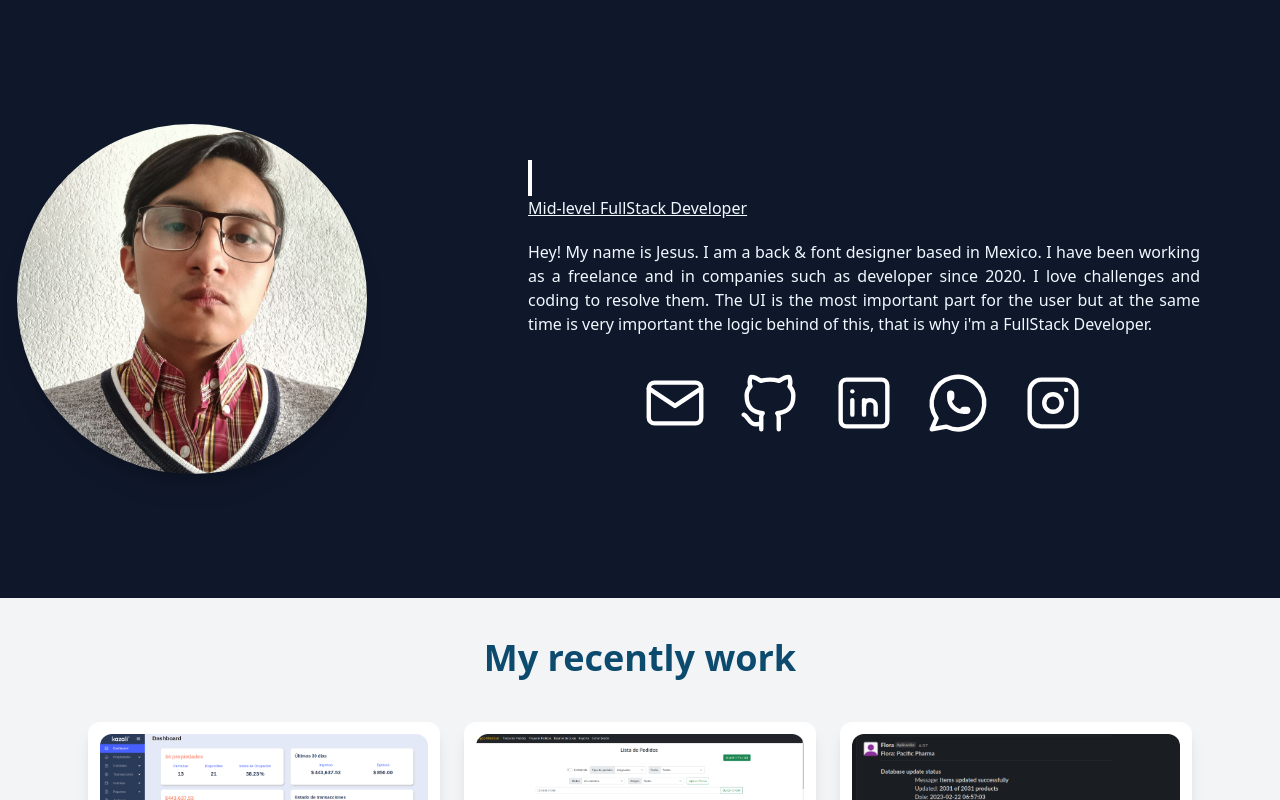
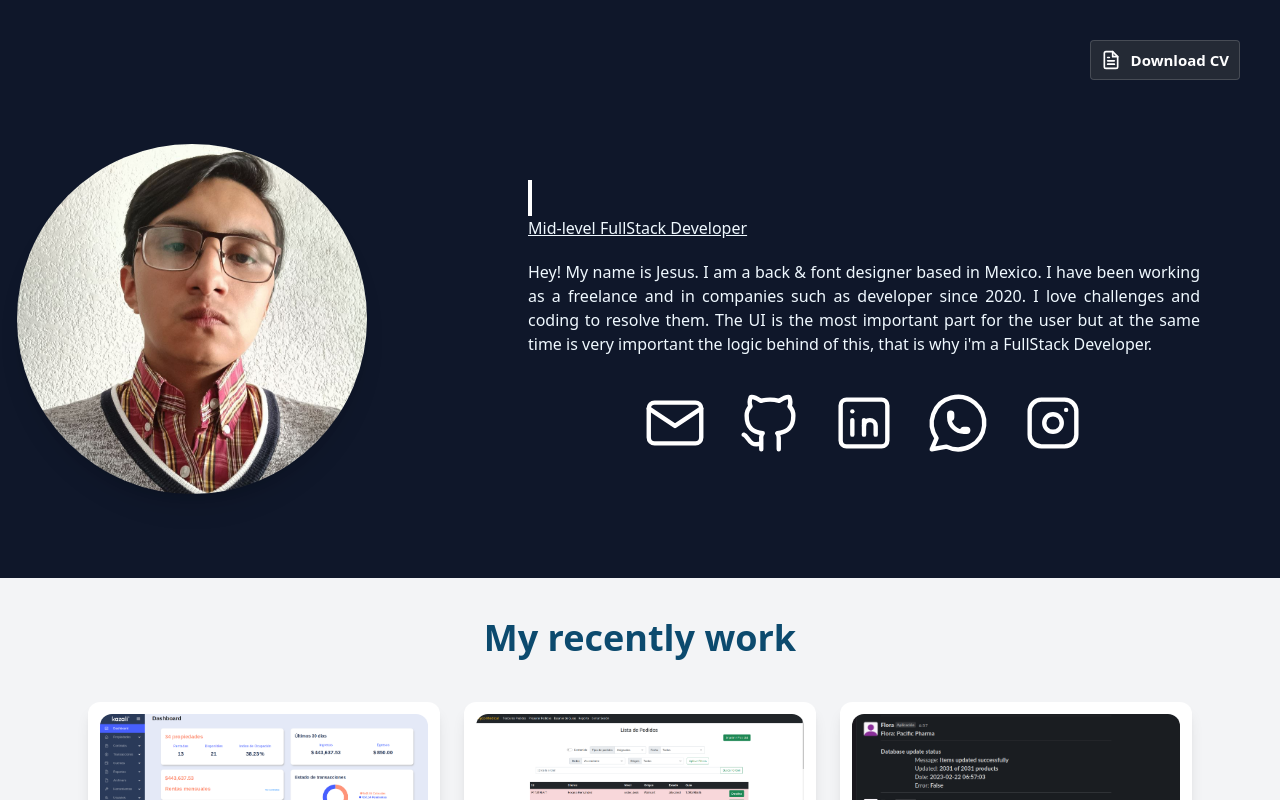
Before and after one commit to H4ckerman666/portfolio, a Vue app: page / in a window 1280 px wide. Shown: the top 800 px of the page. Built offline with nearby package versions, Linux system fonts and the light colour scheme; what tw-elements would draw is missing.

Commit message:
add download button

```diff
--- a/src/components/AboutMe.vue
+++ b/src/components/AboutMe.vue
@@ -1,8 +1,12 @@
 <script setup>
 import Social from "@/components/Social.vue";
+import DownloadButton from "./DownloadButton.vue";
 </script>
 <template>
-  <div class="lg:flex flex-row m-20 min-[1200px]:mx-auto">
+  <div class="mt-10 mb-10 lg:mb-5 mr-10 flex flex-column justify-end">
+    <DownloadButton />
+  </div>
+  <div class="lg:flex flex-row mx-20 mt-15 mb-10 min-[1200px]:mx-auto">
     <div
       class="w-full sm:mx-auto lg:m-0 md:w-2/5 flex justify-center items-center mb-10"
     >
--- /dev/null
+++ b/src/components/DownloadButton.vue
@@ -0,0 +1,115 @@
+<script setup>
+</script>
+<template>
+  <a  href="/cv/CV_2023.pdf" class="download-button" download>
+    <div class="docs">
+      <svg
+        class="css-i6dzq1"
+        stroke-linejoin="round"
+        stroke-linecap="round"
+        fill="none"
+        stroke-width="2"
+        stroke="currentColor"
+        height="20"
+        width="20"
+        viewBox="0 0 24 24"
+      >
+        <path
+          d="M14 2H6a2 2 0 0 0-2 2v16a2 2 0 0 0 2 2h12a2 2 0 0 0 2-2V8z"
+        ></path>
+        <polyline points="14 2 14 8 20 8"></polyline>
+        <line y2="13" x2="8" y1="13" x1="16"></line>
+        <line y2="17" x2="8" y1="17" x1="16"></line>
+        <polyline points="10 9 9 9 8 9"></polyline>
+      </svg>
+      Download CV
+    </div>
+    <div class="download">
+      <svg
+        class="css-i6dzq1"
+        stroke-linejoin="round"
+        stroke-linecap="round"
+        fill="none"
+        stroke-width="2"
+        stroke="currentColor"
+        height="24"
+        width="24"
+        viewBox="0 0 24 24"
+      >
+        <path d="M21 15v4a2 2 0 0 1-2 2H5a2 2 0 0 1-2-2v-4"></path>
+        <polyline points="7 10 12 15 17 10"></polyline>
+        <line y2="3" x2="12" y1="15" x1="12"></line>
+      </svg>
+    </div>
+  </a>
+</template>
+<style scoped>
+.download-button {
+  position: relative;
+  border-width: 0;
+  color: white;
+  font-size: 15px;
+  font-weight: 600;
+  border-radius: 4px;
+  z-index: 1;
+}
+
+.download-button .docs {
+  display: flex;
+  align-items: center;
+  justify-content: space-between;
+  gap: 10px;
+  min-height: 40px;
+  padding: 0 10px;
+  border-radius: 4px;
+  z-index: 1;
+  background-color: #242a35;
+  border: solid 1px #e8e8e82d;
+  transition: all 0.5s cubic-bezier(0.77, 0, 0.175, 1);
+}
+
+.download-button:hover {
+  box-shadow: rgba(0, 0, 0, 0.25) 0px 54px 55px,
+    rgba(0, 0, 0, 0.12) 0px -12px 30px, rgba(0, 0, 0, 0.12) 0px 4px 6px,
+    rgba(0, 0, 0, 0.17) 0px 12px 13px, rgba(0, 0, 0, 0.09) 0px -3px 5px;
+}
+
+.download {
+  position: absolute;
+  inset: 0;
+  display: flex;
+  align-items: center;
+  justify-content: center;
+  max-width: 90%;
+  margin: 0 auto;
+  z-index: -1;
+  border-radius: 4px;
+  transform: translateY(0%);
+  background-color: rgb(30, 79, 196);
+  border: solid 1px #01e0572d;
+  transition: all 0.5s cubic-bezier(0.77, 0, 0.175, 1);
+}
+
+.download-button:hover .download {
+  transform: translateY(100%);
+}
+
+.download svg polyline,
+.download svg line {
+  animation: docs 1s infinite;
+}
+
+@keyframes docs {
+  0% {
+    transform: translateY(0%);
+  }
+
+  50% {
+    transform: translateY(-15%);
+  }
+
+  100% {
+    transform: translateY(0%);
+  }
+}
+</style>
```
